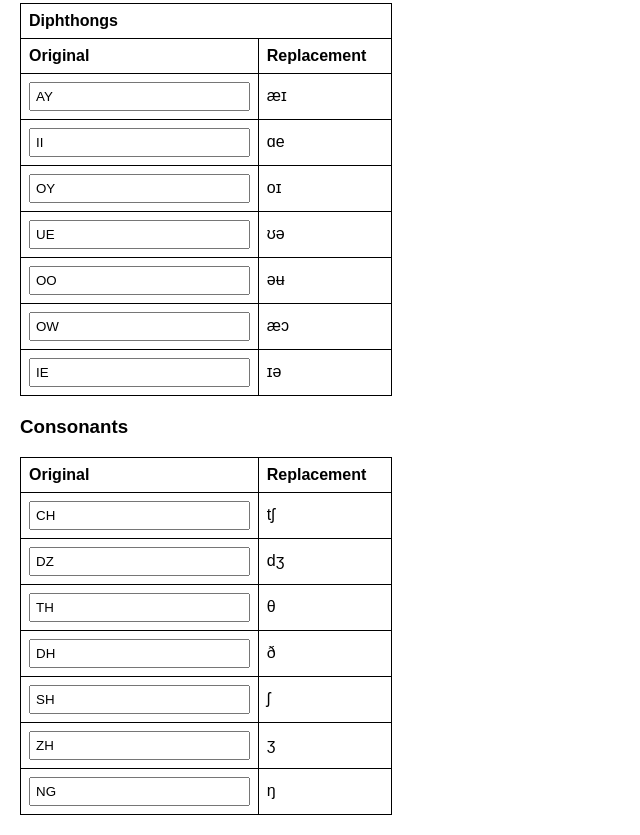
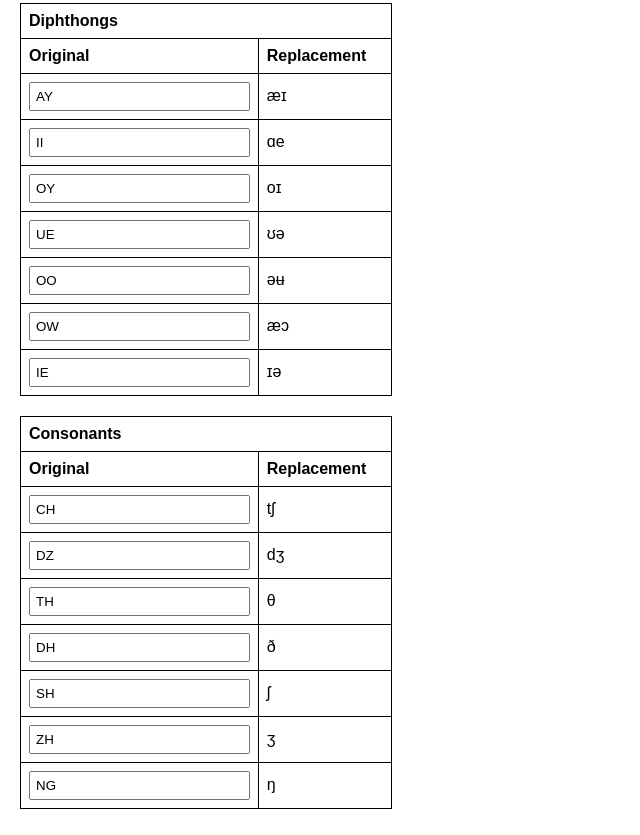
Before and after one commit to slptools/ipakeyboard, a plain HTML site: page index.html in a window 1280 px wide. Shown: the part 946-1781 px from the top of the page, without its empty margins (0-640 px from the left). Drawn offline with Linux system fonts and the light colour scheme.

Commit message:
Update index.html
Signed-off-by: slptools <michael.roper@mailfence.com>

```diff
--- a/index.html
+++ b/index.html
@@ -175,8 +175,8 @@
       </tr>
     </table>
 
-    <h3>Consonants</h3>
     <table>
+      <tr><th colspan="2">Consonants</th></tr>
       <tr>
         <th>Original</th>
         <th>Replacement</th>
```
